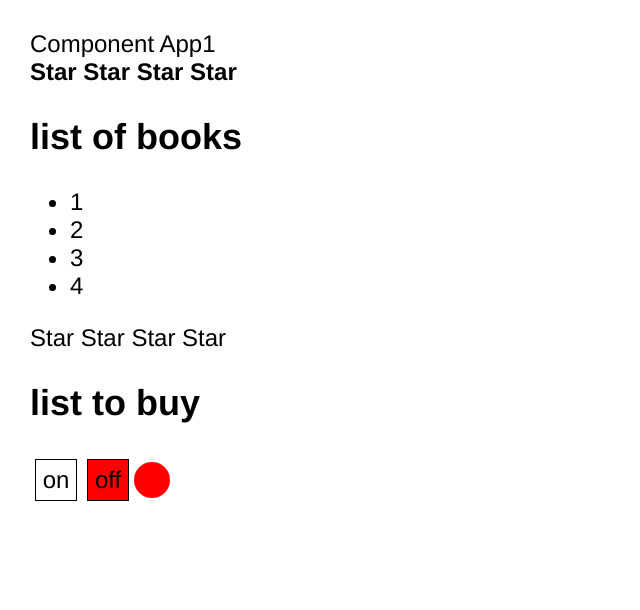
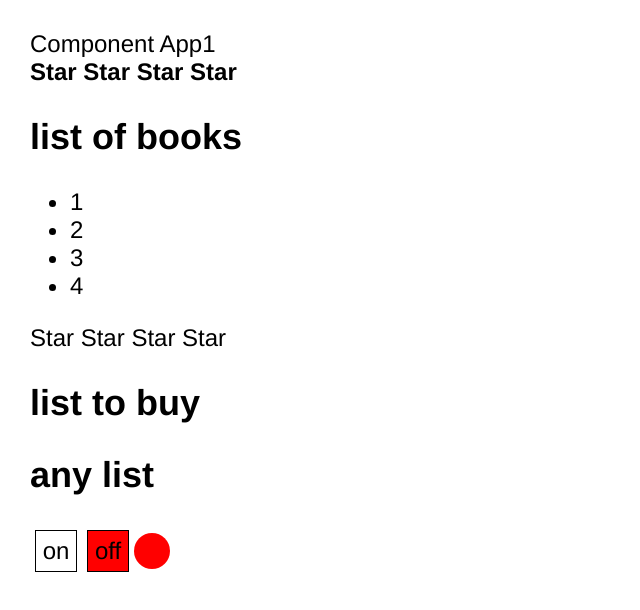
Before and after one commit to Lelik7777/react-kabzda, a React (Create React App) app: page / in a window 1280 px wide. Shown: the top 610 px of the page, without its empty margins (0-640 px from the left). Built offline with nearby package versions, Linux system fonts and the light colour scheme.

Commit message:
react-kabzda 06 add component UncontrolledAccording

```diff
--- a/src/App.tsx
+++ b/src/App.tsx
@@ -3,6 +3,7 @@ import './App.css';
 import {According} from './components/according/According';
 import {Rating} from './components/rating/Rating';
 import {OnOff} from './components/onOff/OnOff';
+import {UncontrolledAccording} from './components/according/UncontrolledAccording';
 
 function App() {
     console.log('App rendering');
@@ -14,8 +15,9 @@ function App() {
             <According title={'list of books'} collapsed={true}/>
             <Rating value={0} countStars={numberOfStars}/>
             <According title={'list to buy'} collapsed={false}/>
+            <UncontrolledAccording title={'any list'}/>
             <OnOff/>
-        {/*    <OnOff value={false}/>*/}
+            {/*    <OnOff value={false}/>*/}
         </div>
     );
 }
--- /dev/null
+++ b/src/components/according/UncontrolledAccording.tsx
@@ -0,0 +1,46 @@
+import React, {useState} from 'react';
+
+type PropsType = {
+    title: string;
+}
+
+export function UncontrolledAccording({title}: PropsType) {
+    const [collapsed, setCollapsed] = useState<boolean>(false);
+    return (
+        <div>
+            <TitleAccording
+                title={title}
+                setCollapsed={setCollapsed}
+                collapsed={collapsed}
+            />
+            {collapsed && <BodyAccording/>}
+        </div>
+    )
+
+}
+
+type AccordingTitleType = {
+    title: string;
+    setCollapsed: (c: boolean) => void;
+    collapsed: boolean;
+}
+
+function TitleAccording({title, setCollapsed, collapsed}: AccordingTitleType) {
+    console.log('TitleAccording rendering')
+    const onClick = () => setCollapsed(!collapsed);
+    return (
+        <h2 onClick={onClick}>{title}</h2>
+    )
+}
+
+function BodyAccording() {
+    console.log('BodyAccording rendering')
+    return (
+        <ul>
+            <li>1</li>
+            <li>2</li>
+            <li>3</li>
+            <li>4</li>
+        </ul>
+    )
+}
```
